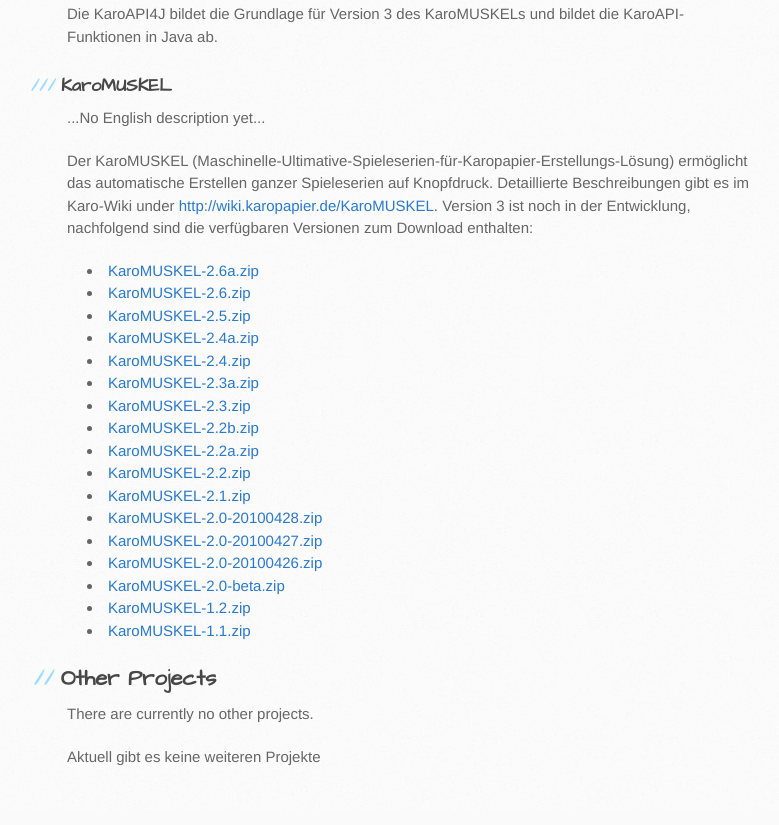
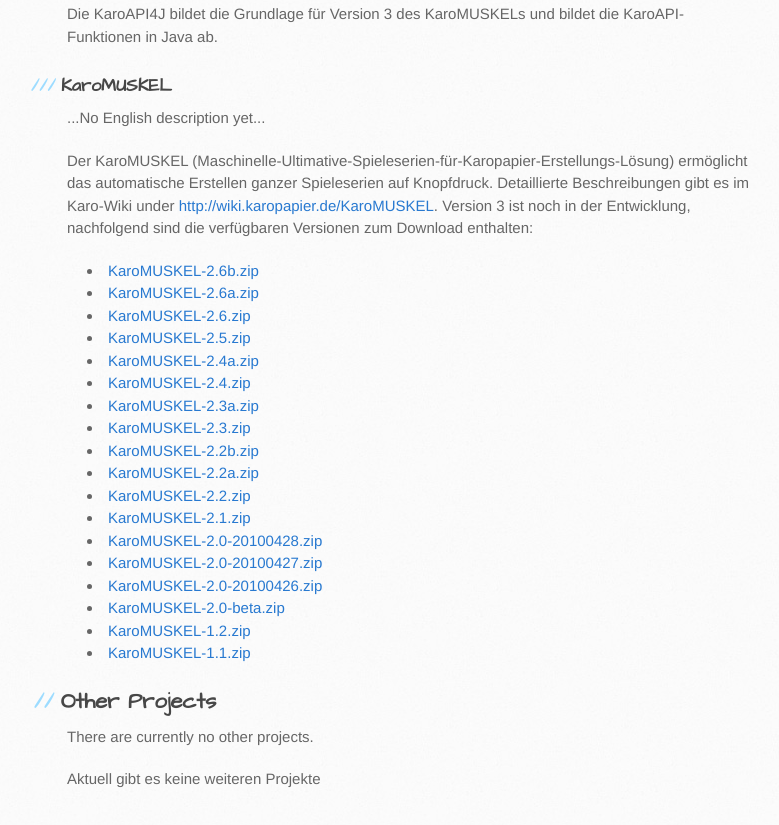
Before and after one commit to ultimate/ultimate.github.com, a plain HTML site: page index.html in a window 1280 px wide. Shown: the part 1111-1936 px from the top of the page, without its empty margins (103-882 px from the left). Drawn offline with Linux system fonts and the light colour scheme.

Commit message:
Added KaroMuskel-2.6b

```diff
--- a/index.html
+++ b/index.html
@@ -69,6 +69,7 @@ Ich habe ein paar Tools für die automatische Spiel-Erstellung und -Auswertung g
 <p><em>Der KaroMUSKEL (Maschinelle-Ultimative-Spieleserien-für-Karopapier-Erstellungs-Lösung) ermöglicht das automatische Erstellen ganzer Spieleserien auf Knopfdruck. Detaillierte Beschreibungen gibt es im Karo-Wiki under <a href="http://wiki.karopapier.de/KaroMUSKEL">http://wiki.karopapier.de/KaroMUSKEL</a>. Version 3 ist noch in der Entwicklung, nachfolgend sind die verfügbaren Versionen zum Download enthalten:</em></p>
 
 <ul>
+<li><a href="karopapier/KaroMUSKEL-2.6b.zip">KaroMUSKEL-2.6b.zip</a></li>
 <li><a href="karopapier/KaroMUSKEL-2.6a.zip">KaroMUSKEL-2.6a.zip</a></li>
 <li><a href="karopapier/KaroMUSKEL-2.6.zip">KaroMUSKEL-2.6.zip</a></li>
 <li><a href="karopapier/KaroMUSKEL-2.5.zip">KaroMUSKEL-2.5.zip</a></li>
```
